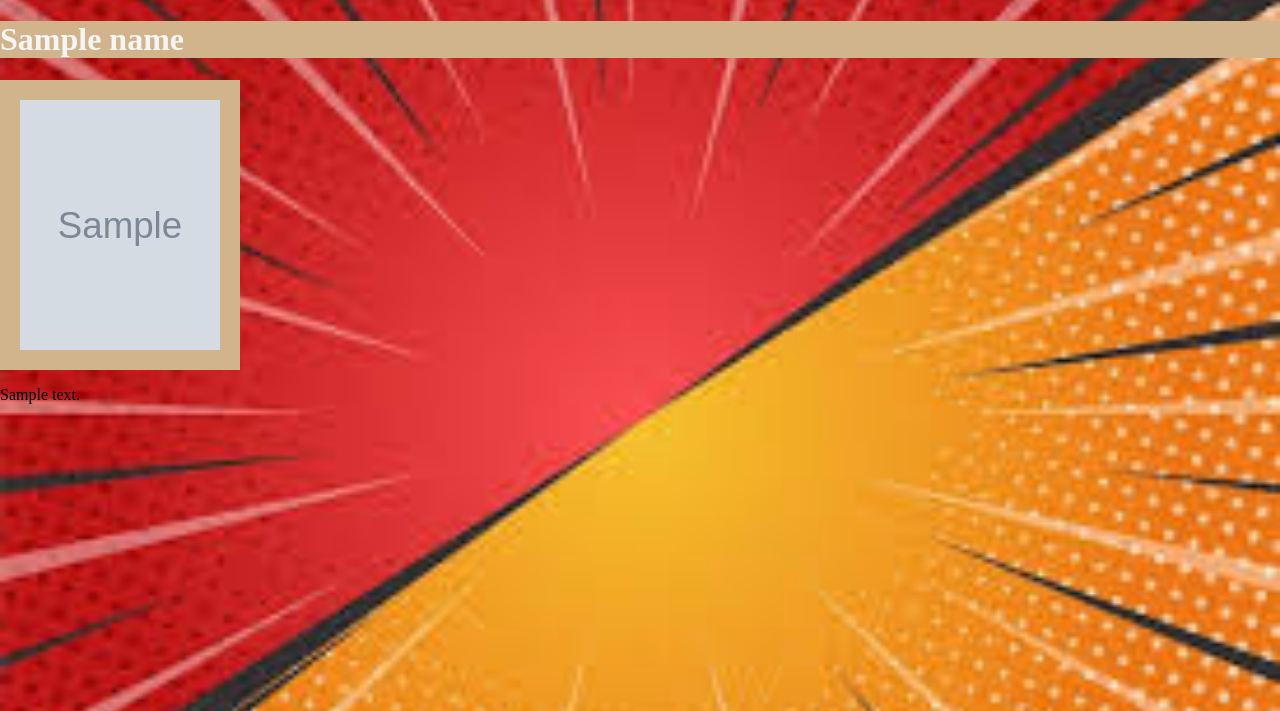
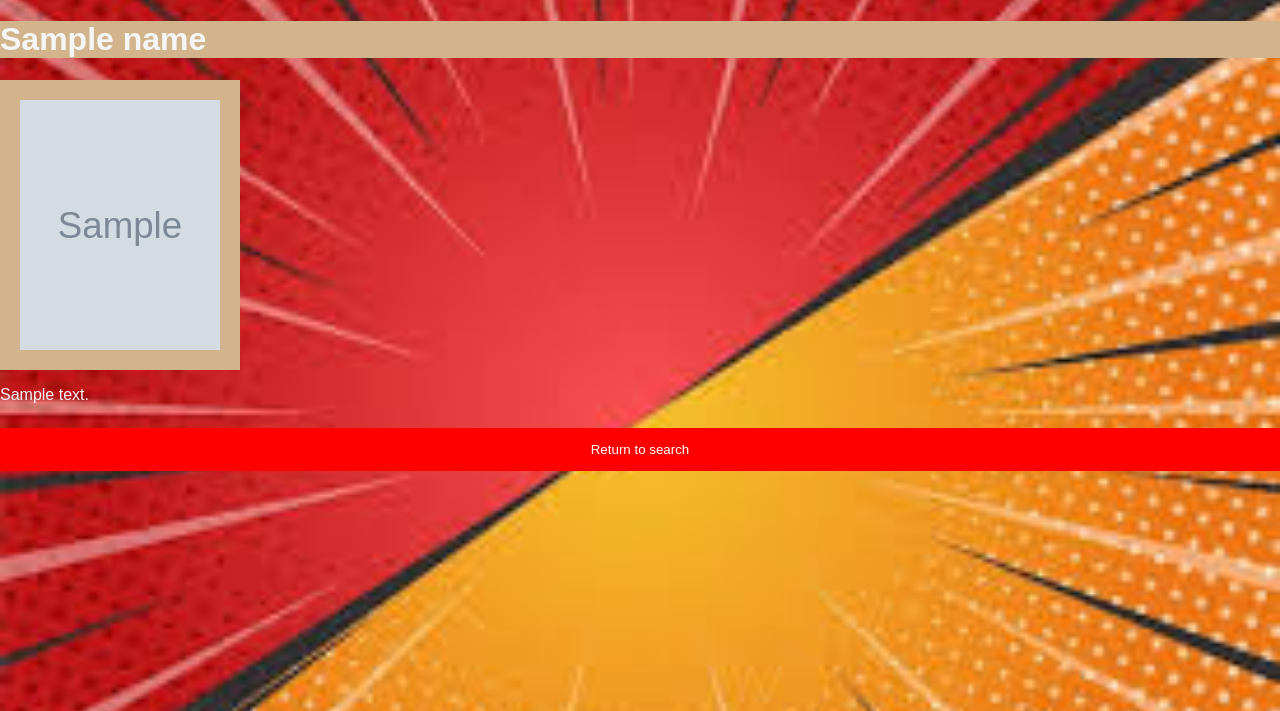
Before and after one commit to OnlyITY/Marvel-s_Pathway_To_Greatness, a Django app: template pages/templates/pages/searchResults.html in a window 1280 px wide. Shown: the top 711 px of the page. Run offline with Django 5.2, Linux system fonts and the light colour scheme; tables that the repository leaves empty hold one stand-in row (values such as "Sample post"); the template is opened without the code that fills it: values that come from a table or form of the project are taken from there, most other values are stand-ins (such as "Sample title", 1, 10 or a date in 2020); grey boxes marked "Sample" are stand-in pictures.

Commit message:
Added a back to search button and text style for sescription
Added a back to search button and text style for description

```diff
--- a/pages/static/searchResults.css
+++ b/pages/static/searchResults.css
@@ -8,12 +8,33 @@ body, html {
     background-position: center;
 }
 
-h1 {color:  whitesmoke; text-align: left;
+h1 {color:  whitesmoke;
+    text-align: left;
+    font-family: fantasy;
+
+
+
 }
 
 .describe {
-    text-align: center;
+    text-align: left;
+    /* margin: auto; */
+    max-width: 600px;
+    font-family: fantasy;
+    color: whitesmoke
+
+
 }
+.button {
+    background-color: red;
+    color: white;
+    padding: 14px 20px;
+    margin: 8px 0;
+    border: none;
+    cursor: pointer;
+    width: 100%;
+    }
+
 
 .image {display: block;
 width: 250px;
--- a/pages/templates/pages/searchResults.html
+++ b/pages/templates/pages/searchResults.html
@@ -13,7 +13,7 @@
         <img src={{image}} class = 'image'>
         </div>
 
-        <div name="describe">
+        <div name="describe" class ="describe">
            <p>  {{description}} </p>
         </div>
 
@@ -24,7 +24,9 @@
         {% endfor %}
     {% endblock content %}  -->
 
-
+    <a href = "{% url 'search' %}">
+        <button class = "button">Return to search</button>
+    <a/>
 
 </body>
 </html>
```
